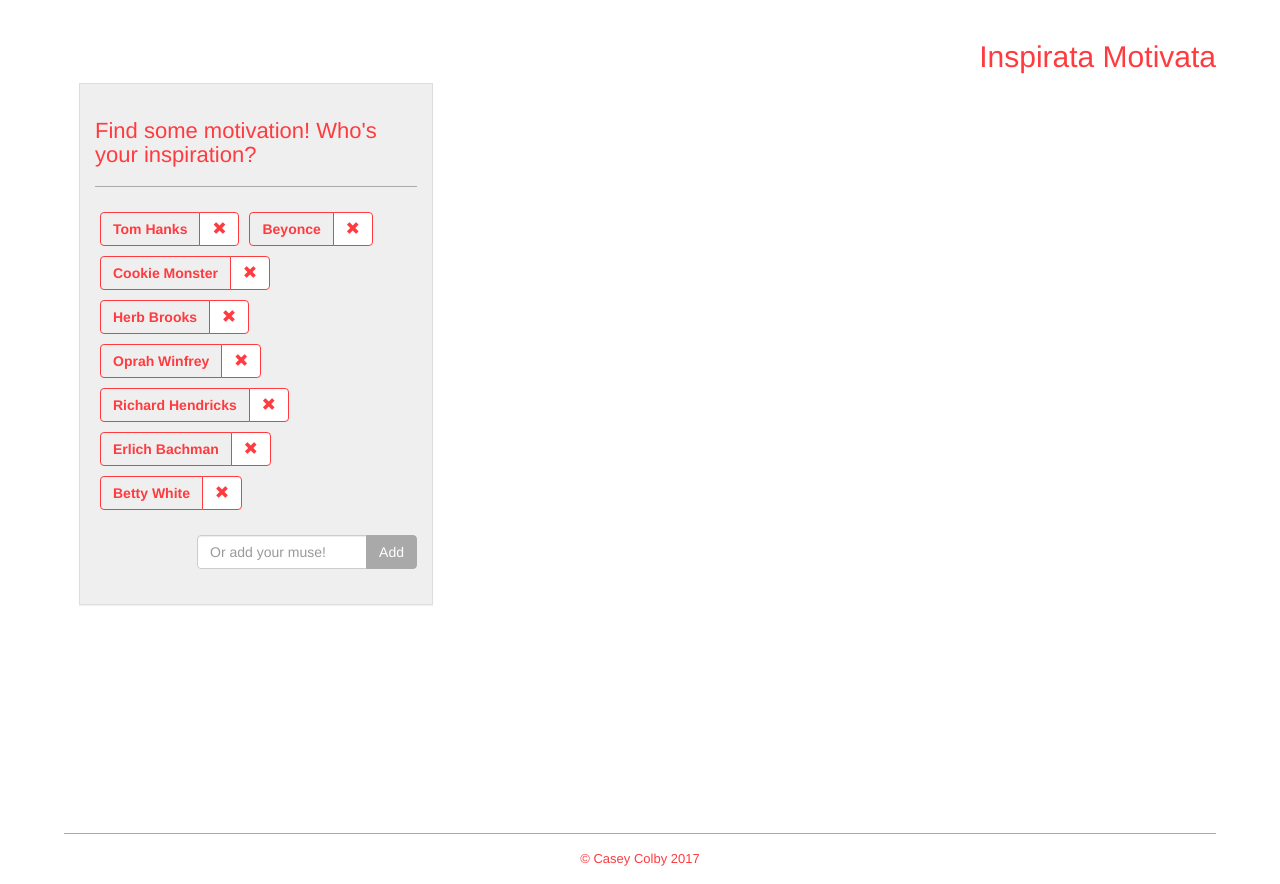
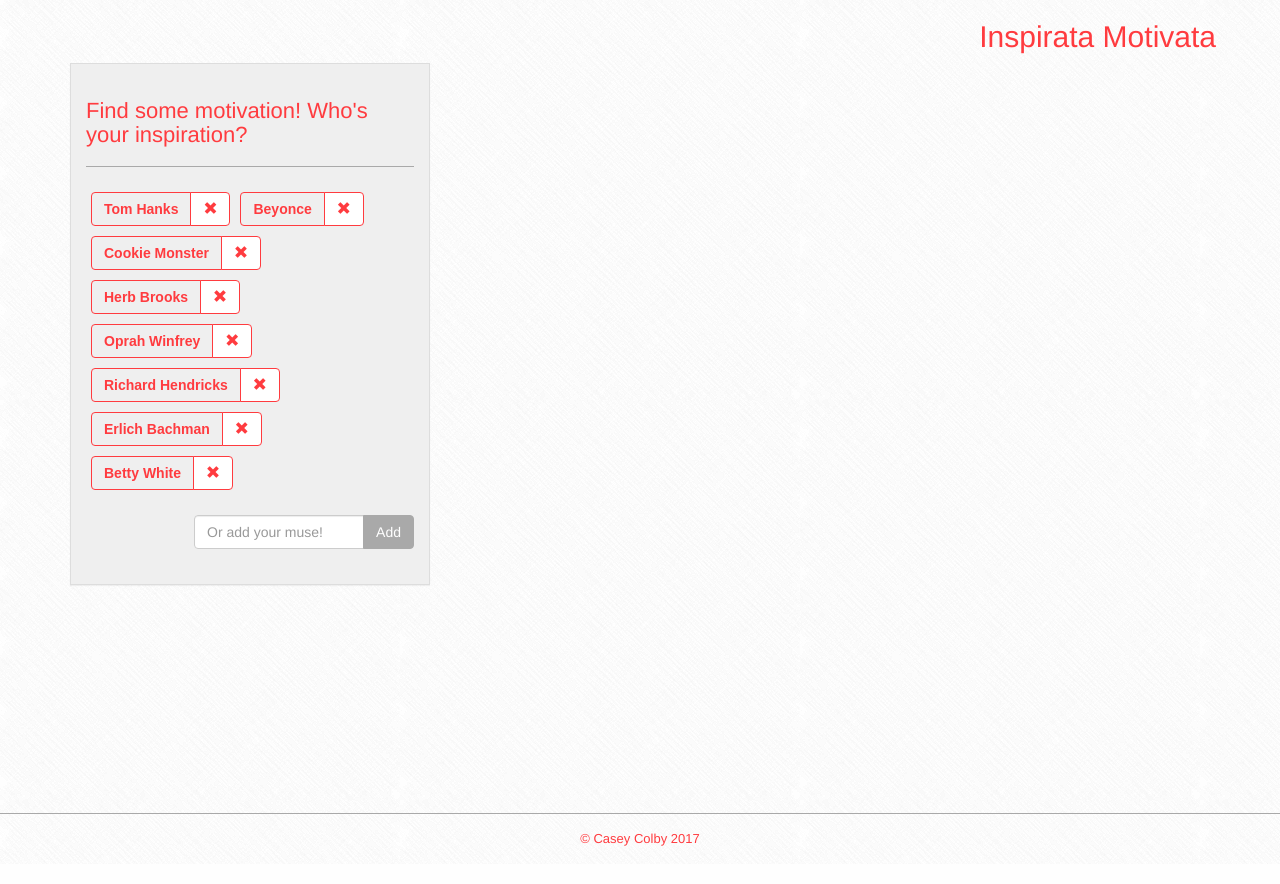
Before and after one commit to cecolby11/GiphySearch, a PHP site: page / in a window 1280 px wide. After the commit the page ends 846 px from the top, so only its background shows below. Run offline with PHP 8.4, Linux system fonts and the light colour scheme.

Commit message:
background and page sizing

```diff
--- a/assets/css/style.css
+++ b/assets/css/style.css
@@ -4,22 +4,30 @@
   --sky: #caebf2;
   --carbon: #a9a9a9;
   --watermelon: #ff3b3f;
+  --dark-watermelon: #e53538;
   --neutral: #efefef;
 }
 
 /*page elements*/
+body {
+  background: var(--dark-watermelon);
+}
 .page {
-  padding-top: 20px;
-  width: 90%;
-  margin: 0 auto;
-  background: var(--white);
+  overflow: auto; /*contain everything (even sliver of empty space at top)*/
+  background-image: url("../images/textures/crossword.png");
+  width: 100%;
+  margin: 0;
+  padding: 0;
   color: var(--watermelon);
+
 }
 .container{
   max-width: 100%;
   min-height: calc(100vh - 90px); /* for sticky footer: viewport height - footer height - footer margin - footer border... put viewport in html links!*/
 }
 header {
+  width: 90%;
+  margin: 0 auto;
   text-align: right;
 }
 footer{
@@ -59,6 +67,7 @@ footer{
   border: var(--watermelon) solid thin;
   background: transparent;
   font-weight: bolder;
+  font-family: 'Arial', 'Helvetica Neue', Helvetica, sans-serif;
 }
 .topic-button-section .btn-group .remove-button{
   color: var(--watermelon);
@@ -73,13 +82,10 @@ footer{
   float:right;
   max-width: 220px;
 }
-.topic-form .topic-input{
-}
 .topic-form .submit-topic{
   background: var(--carbon);
   border: solid thin var(--carbon);
 }
-
 
 /*gif display*/
 .gif-display-section .gif{
@@ -94,6 +100,7 @@ footer{
 .gif-display-section .gif-rating{
   font-size: 17px;
   margin: 5px;
+  font-family: 'Arial', 'Helvetica Neue', Helvetica, sans-serif;
 }
 
 /*tablet or smaller */
```
Also changed, not shown: assets/images/textures/brushed.png (added), assets/images/textures/brushed_@2X.png (added), assets/images/textures/crossword.png (added), assets/images/textures/wild_flowers.png (added).
